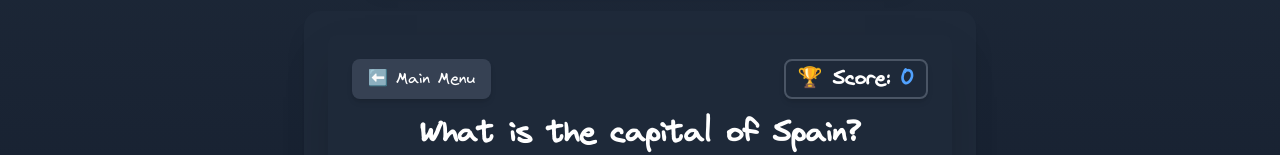
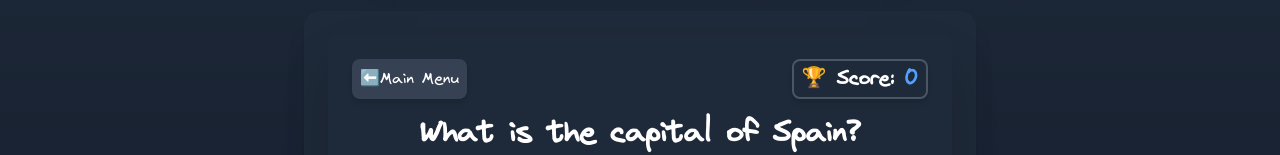
Before and after one commit to Ernesto248/knowledge-quiz, a React (Vite) app: page / in a window 1280 px wide. Both pictures are taken after a click on the button "🚀 Start Quiz". Shown: the part 137-292 px from the top of the page. Built offline with nearby package versions, Linux system fonts and the light colour scheme.

Commit message:
Fixed sm styles

```diff
--- a/src/components/QuestionCard/index.tsx
+++ b/src/components/QuestionCard/index.tsx
@@ -65,12 +65,12 @@ const QuestionCard = ({
 
   return (
     <section className="flex flex-col items-center w-full max-w-xs p-4 mx-auto text-white transition-all duration-500 ease-in-out bg-gray-800 rounded-lg shadow-2xl sm:max-w-md md:max-w-2xl sm:p-6 font-virgil">
-      <div className="flex flex-row items-center justify-between w-full">
+      <div className="flex flex-row items-center justify-between w-full gap-2">
         <button
-          className="self-start px-4 py-2 text-white transition-all duration-300 bg-gray-700 rounded-lg shadow-md hover:bg-gray-600 active:scale-95"
+          className="self-start px-2 py-2 text-white transition-all duration-300 bg-gray-700 rounded-lg shadow-md hover:bg-gray-600 active:scale-95"
           onClick={back}
         >
-          ⬅️ Main Menu
+          ⬅️Main Menu
         </button>
         <Score score={score} />
       </div>
--- a/src/components/Score/index.tsx
+++ b/src/components/Score/index.tsx
@@ -4,7 +4,7 @@ interface Props {
 
 const Score = ({ score }: Props) => {
   return (
-    <div className="px-3 py-1 text-xl font-bold text-white transition-all duration-300 transform bg-gray-800 border-2 border-gray-600 rounded-lg shadow-md sm:text-xl hover:scale-105">
+    <div className="px-2 py-1 text-xl font-bold text-white transition-all duration-300 transform bg-gray-800 border-2 border-gray-600 rounded-lg shadow-md sm:text-xl hover:scale-105">
       🏆 Score: <span className="text-blue-400">{score}</span>
     </div>
   );
```
